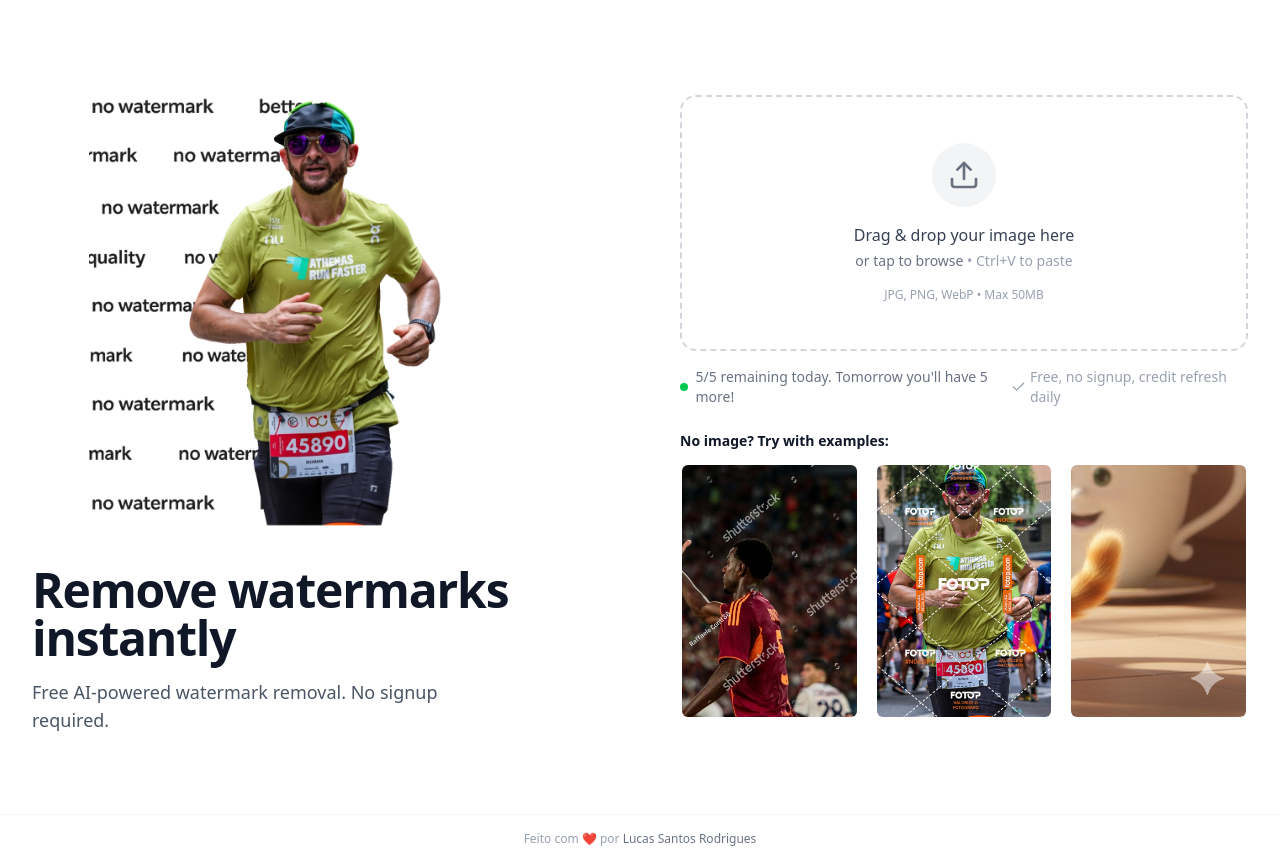
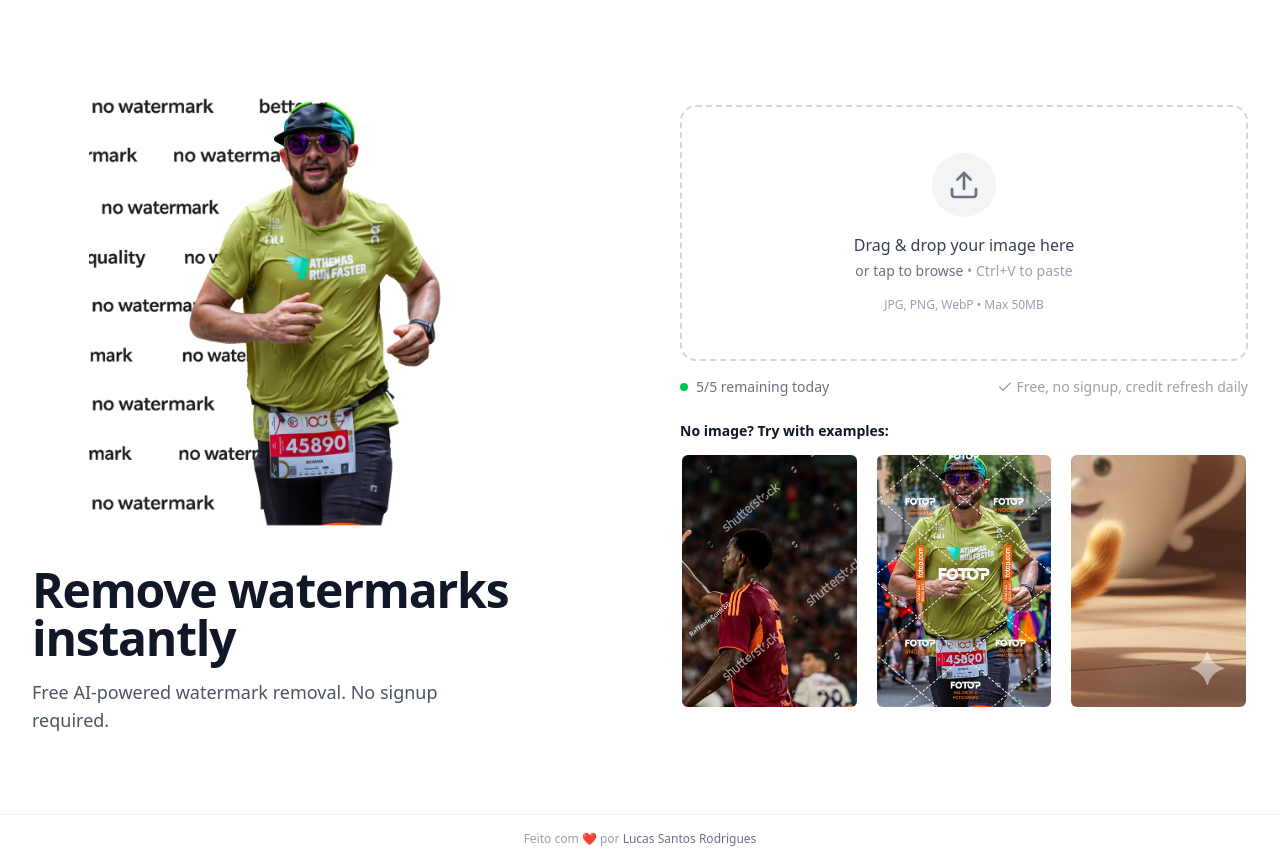
Before and after one commit to LuSrodri/goodbye-watermark, a Next.js app: page / in a window 1280 px wide. Built offline with nearby package versions, Linux system fonts and the light colour scheme.

Commit message:
Simplify remaining image upload message in DropZone component

```diff
--- a/components/DropZone.tsx
+++ b/components/DropZone.tsx
@@ -205,7 +205,7 @@ export default function DropZone() {
         <div className="mt-3 sm:mt-4 flex items-center justify-between text-xs sm:text-sm">
           <div className="flex items-center gap-2 text-gray-500">
             <div className={`w-2 h-2 rounded-full ${remainingToday > 0 ? 'bg-green-500' : 'bg-red-500'}`} />
-            <span>{remainingToday}/5 remaining today. Tomorrow you'll have 5 more!</span>
+            <span>{remainingToday}/5 remaining today</span>
           </div>
           {remainingToday > 0 && (
             <div className="flex items-center gap-1 text-gray-400">
```
